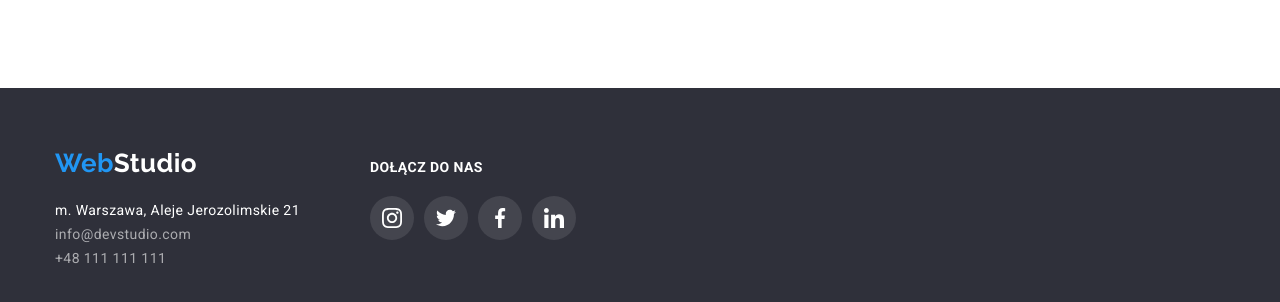
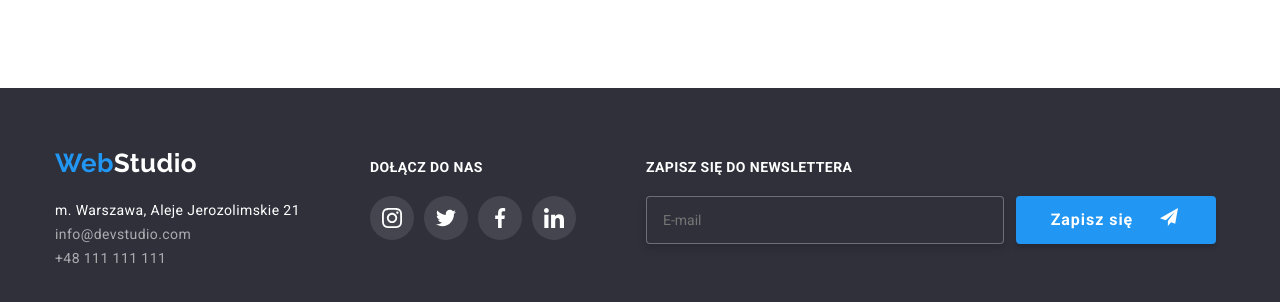
Before and after one commit to KJachimstal/goit-markup-hw-06, a website: page index.html in a window 1280 px wide. Shown: the part 2588-2890 px from the top of the page. Drawn offline with nearby package versions, Linux system fonts and the light colour scheme.

Commit message:
Added newsletter in footer

```diff
--- a/css/styles.css
+++ b/css/styles.css
@@ -19,6 +19,7 @@
     --bodyWindowBackgroundColor: rgba(0, 0, 0, 0.2);
     --closeButtonBorderColor: rgba(0, 0, 0, 0.1);
     --portfolioOverlayColor: rgba(33, 150, 243, 0.9);
+    --newsletterTextColor: rgba(255, 255, 255, 0.6);
 }
 
 /*-------------------------------------- GLOBAL STLES --------------------------------------*/
@@ -194,7 +195,7 @@ body {
     gap: 70px;
 }
 
-.footer-list li:first-child a{
+.footer-list li:first-child a {
     color: var(--whiteColor);
 }
 
@@ -227,7 +228,7 @@ body {
     color: var(--footerContactColor);
 }
 
-.footer-social_media-title {
+.footer-title {
     font-weight: 700;
     line-height: 1.14;
     text-transform: uppercase;
@@ -264,6 +265,40 @@ body {
 .footer-social_media-container:focus {
     background-color: var(--mainPageColor);
 }
+
+.newsletter form {
+    display: flex;
+    gap: 12px;
+}
+
+.newsletter input {
+    padding: 15px 0 15px 16px;
+    background-color: var(--bannerBackgroundColor);
+    color: var(--newsletterTextColor);
+    border: 1px solid rgba(255, 255, 255, 0.3);
+    filter: drop-shadow(0px 4px 4px rgba(0, 0, 0, 0.15));
+    border-radius: 4px;
+    min-width: 358px;
+}
+
+.newsletter button {
+    display: flex;
+    justify-content: center;
+    align-items: center;
+    gap: 24px;
+    background: var(--mainPageColor);
+    box-shadow: 0px 4px 4px rgba(0, 0, 0, 0.15);
+    border-radius: 4px;
+    width: 200px;
+
+    font-weight: 700;
+    font-size: 16px;
+    line-height: 1.87;
+    letter-spacing: 0.06em;
+    color: var(--whiteColor);
+}
+
+
 
 /*-------------------------------------- BANNER STLES --------------------------------------*/
 
--- a/index.html
+++ b/index.html
@@ -670,7 +670,7 @@
                     </address>
                 </div>
                 <div class="footer-social_media">
-                    <p class="footer-social_media-title">Dołącz do nas</p>
+                    <p class="footer-title">Dołącz do nas</p>
                     <ul class="footer-social_media-list">
                         <li>
                             <a
@@ -734,6 +734,29 @@
                         </li>
                     </ul>
                 </div>
+                <div class="newsletter">
+                    <p class="footer-title">Zapisz się do newslettera</p>
+                    <form name="newsletter-form">
+                        <input
+                            type="email"
+                            name="email"
+                            placeholder="E-mail"
+                            pattern="[a-z0-9._%+-]+@[a-z0-9.-]+\.[a-z]{2,4}$"
+                            required
+                        />
+                        <button type="submit">
+                            Zapisz się
+                            <svg
+                                class="newsletter-icon"
+                                alt="send icon"
+                                width="24"
+                                height="24"
+                            >
+                                <use href="./images/icons.svg#icon-send"></use>
+                            </svg>
+                        </button>
+                    </form>
+                </div>
             </div>
         </footer>
         <div class="backdrop is-hidden" data-modal>
```
Also changed, not shown: portfolio.html (+23 -0 lines).
